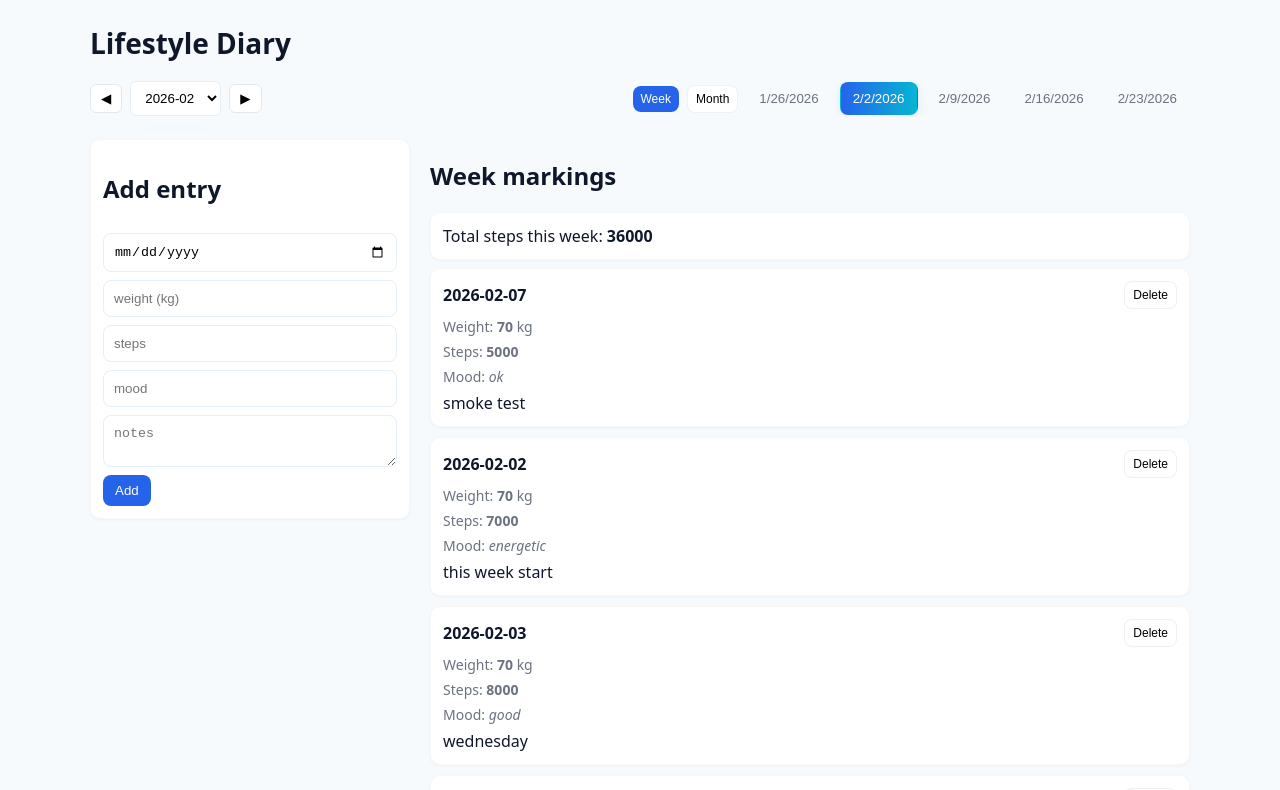
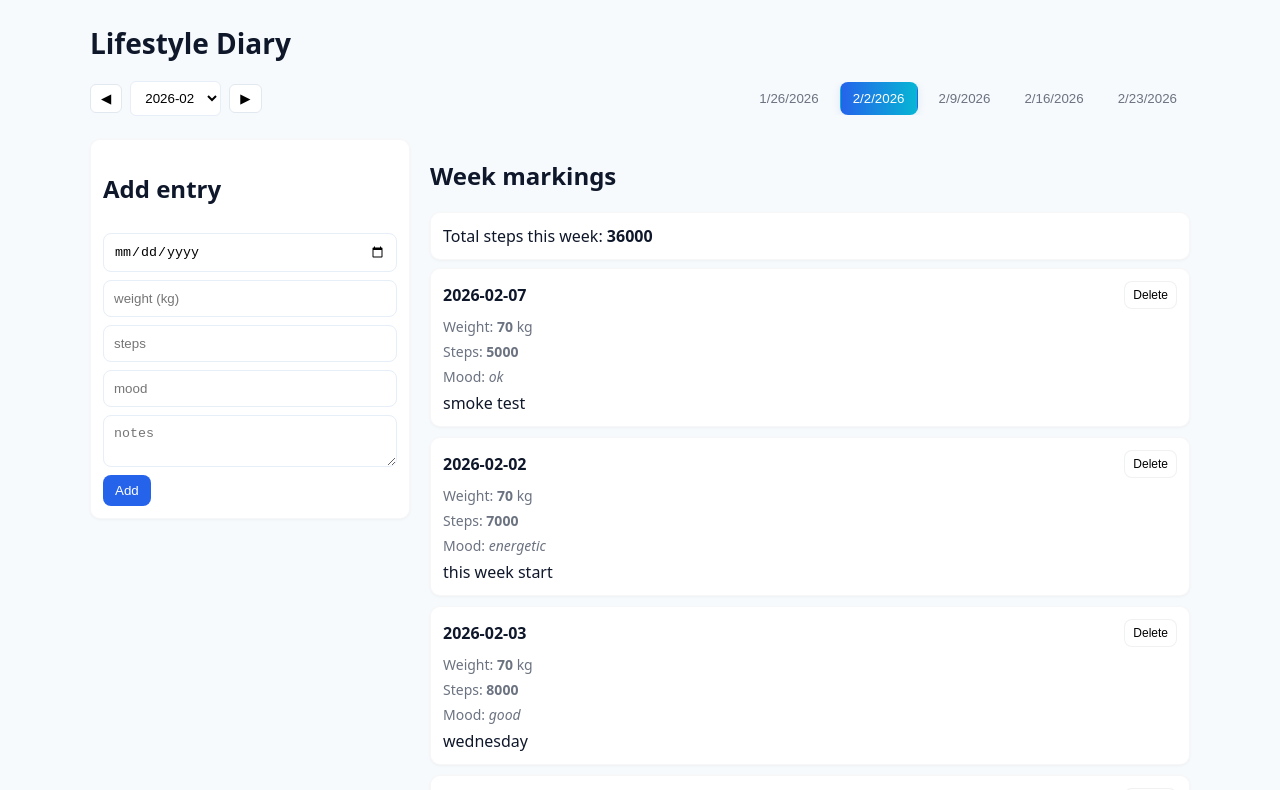
Before and after one commit to savkuoke/Diary, a Next.js app: page / in a window 1280 px wide. Shown: the top 790 px of the page. Built offline with nearby package versions, Linux system fonts and the light colour scheme.

Commit message:
Remove Week/Month toggle buttons; update component test

```diff
--- a/components/CalendarHeader.jsx
+++ b/components/CalendarHeader.jsx
@@ -22,10 +22,6 @@ export default function CalendarHeader({ months, selectedMonth, setSelectedMonth
         {/* quick-jump buttons removed per user request */}
 
         <div className="week-list" style={{alignItems:'center'}}>
-            <div style={{display:'flex', gap:8, alignItems:'center'}}>
-              <button className={viewMode==='week'?'btn tiny primary':'btn tiny'} onClick={()=>setViewMode('week')}>Week</button>
-              <button className={viewMode==='month'?'btn tiny primary':'btn tiny'} onClick={()=>setViewMode('month')}>Month</button>
-            </div>
           {viewMode === 'week' && (
             <div style={{display:'flex', gap:8, overflow:'auto'}}>
               {weeks.map(w => (
```
Also changed, not shown: 1 other file (tests, documents, lock files or other folders). Lines whose indentation alone changed are shown as unchanged.
